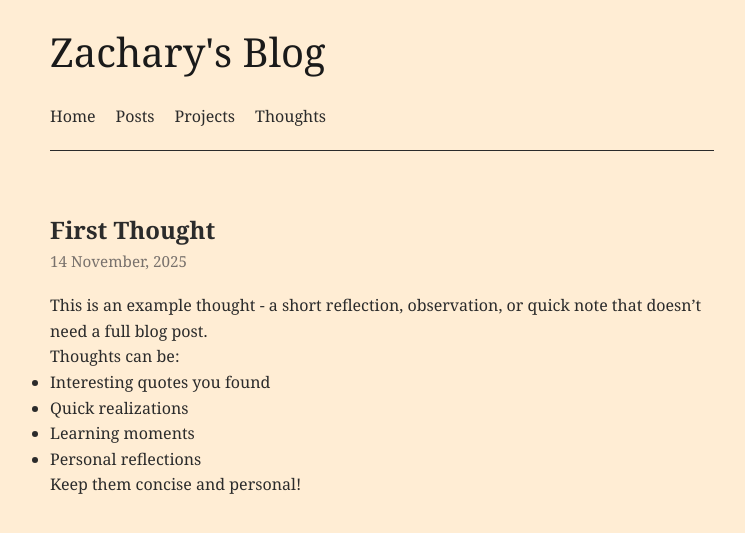
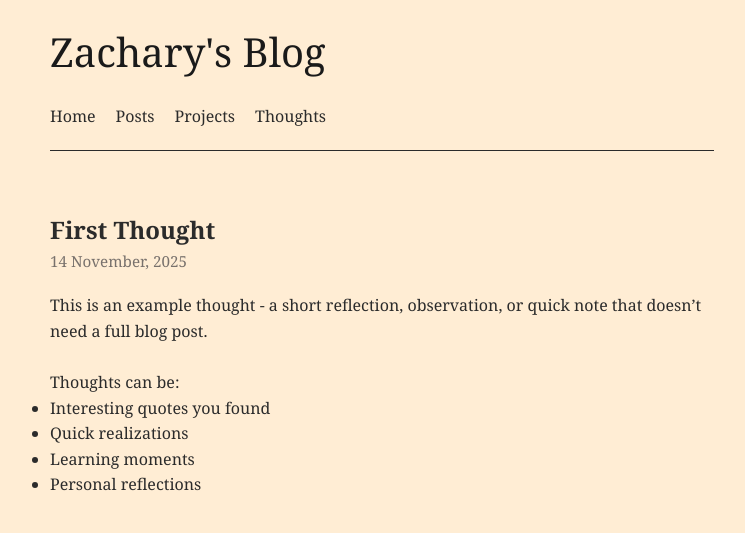
Before and after one commit to zevlo/zevlo.github.io, a Jekyll site: the page built from _thoughts/2025-11-14-first-thought.md, in a window 1280 px wide. Shown: the top 533 px of the page, without its empty margins (258-1003 px from the left). Built offline with Jekyll 4.4.1, drawn with Linux system fonts in a browser that asks for light colours.

Commit message:
Update 2025-11-14-first-thought.md

```diff
--- a/_thoughts/2025-11-14-first-thought.md
+++ b/_thoughts/2025-11-14-first-thought.md
@@ -4,10 +4,10 @@ date: 2025-11-14
 
 This is an example thought - a short reflection, observation, or quick note that doesn't need a full blog post.
 
+<br>
+
 Thoughts can be:
-- Interesting quotes you found
-- Quick realizations
-- Learning moments
-- Personal reflections
-
-Keep them concise and personal!
+  - Interesting quotes you found
+  - Quick realizations
+  - Learning moments
+  - Personal reflections
```
